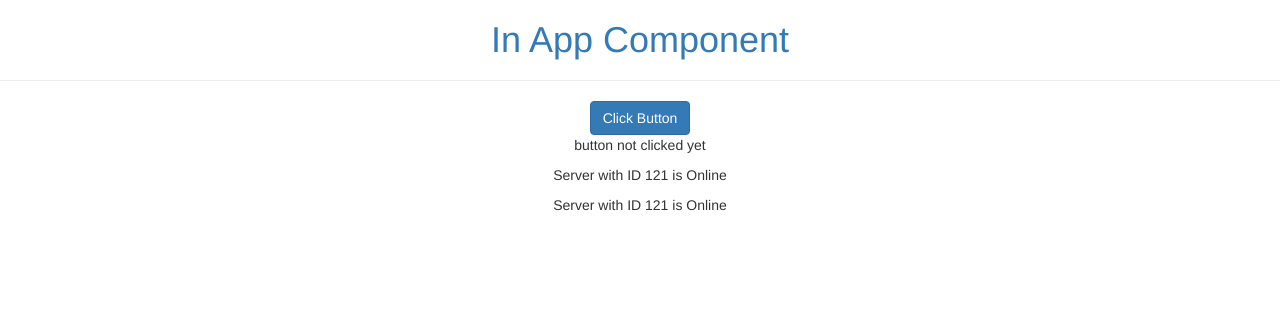
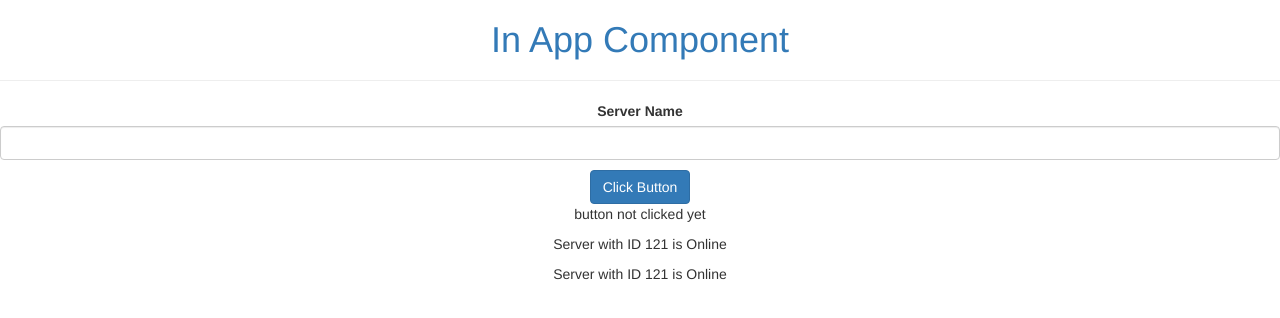
Before and after one commit to AakashChahal/first-angular-app, an Angular app: page / in a window 1280 px wide. Shown: the top 318 px of the page. Built offline with nearby package versions, Linux system fonts and the light colour scheme.

Commit message:
passing and using data with event binding

```diff
--- a/src/app/servers/servers.component.html
+++ b/src/app/servers/servers.component.html
@@ -1,4 +1,11 @@
 <div class="text-center">
+    <label>Server Name</label>
+    <input
+        type="text"
+        class="form-control"
+        (input)="onServerNameUpdate($event)"
+    />
+    <p>{{ serverName }}</p>
     <button
         class="btn btn-primary"
         [disabled]="!allowNewServer"
--- a/src/app/servers/servers.component.ts
+++ b/src/app/servers/servers.component.ts
@@ -8,9 +8,8 @@
 export class ServersComponent implements OnInit {
     allowNewServer = false;
     numClicks = 0;
-    message = this.numClicks
-        ? `button clicked ${this.numClicks} times`
-        : 'button not clicked yet';
+    message = 'button not clicked yet';
+    serverName = '';
 
     constructor() {
         setTimeout(() => (this.allowNewServer = true), 2000);
@@ -20,8 +19,10 @@
 
     buttonClicked() {
         this.numClicks += 1;
-        this.message = this.numClicks
-            ? `button clicked ${this.numClicks} times`
-            : 'button not clicked yet';
+        this.message = `button clicked ${this.numClicks} times`;
+    }
+
+    onServerNameUpdate(event: Event) {
+        this.serverName = (<HTMLInputElement>event.target).value;
     }
 }
```
